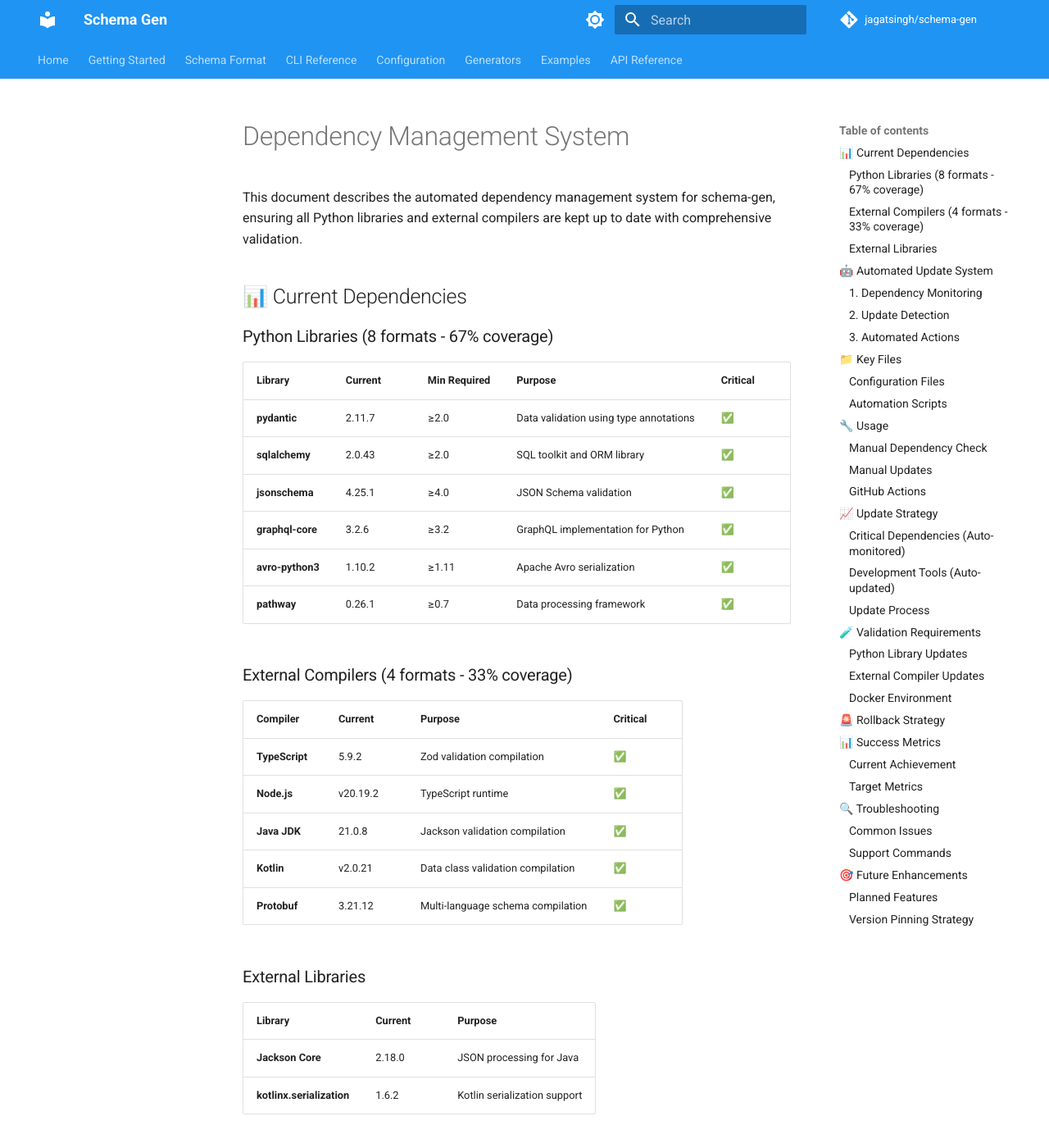
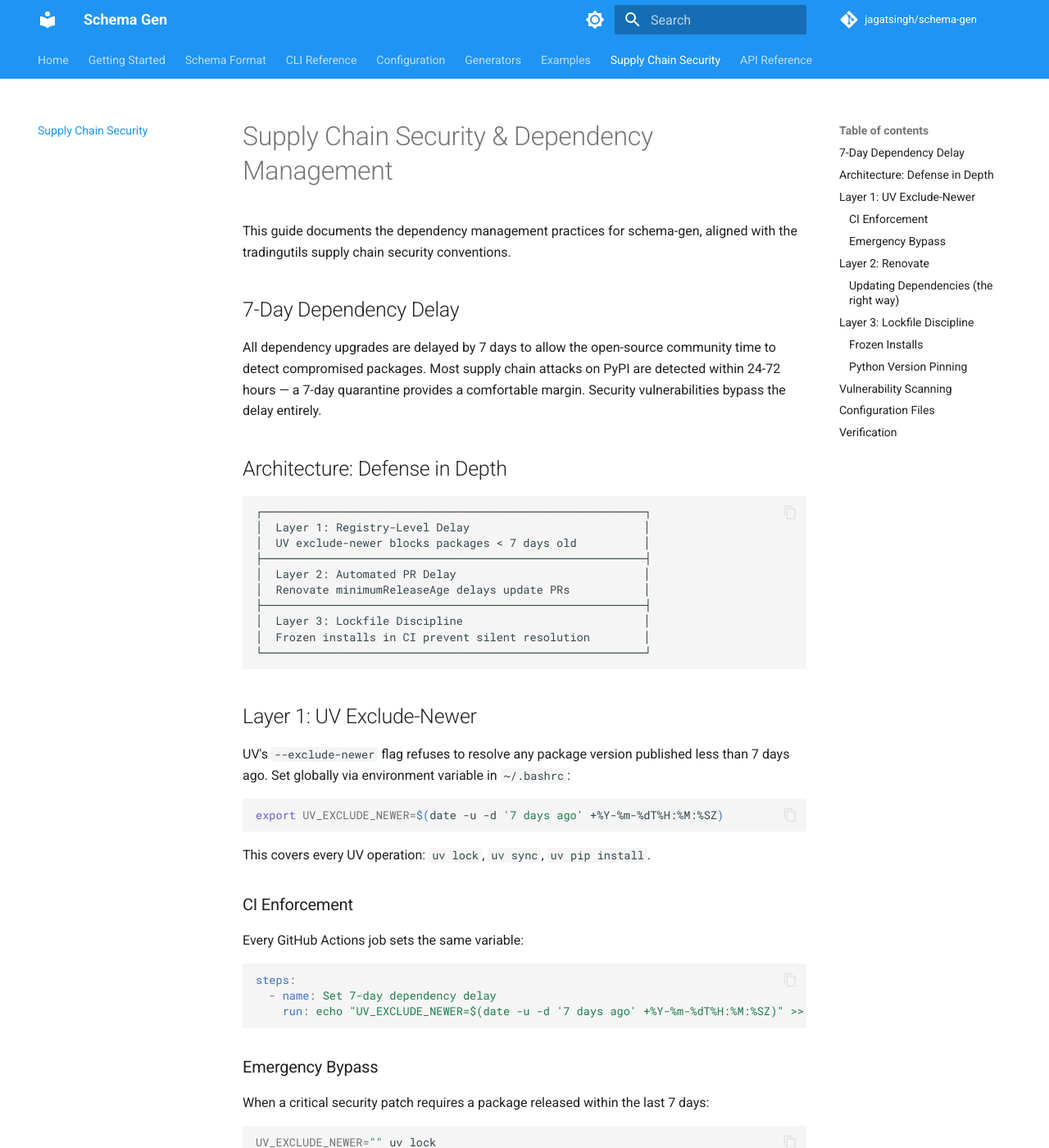
Before and after one commit to jagatsingh/schema-gen, an MkDocs documentation site: the page built from docs/dependency_management.md, in a window 1280 px wide and 1400 px high. Shown: the whole window at 82% size. Built offline with MkDocs 1.6.1 and Material for MkDocs 9.7.7, drawn with Linux system fonts in a browser that asks for light colours; comment, search, counter and statistics services are not loaded; some of the changed text lies outside the part shown.

Commit message:
chore: align supply chain security with tradingutils conventions
- Extend Renovate config from shared github>jagatsingh/tradingutils preset
- Pin Python version to >=3.12,<3.13 (match tradingutils)
- Add uv-secure pre-commit hook for vulnerability scanning
- Replace outdated dependency_management.md with supply chain security doc
- Add Supply Chain Security page to mkdocs nav

Co-Authored-By: Claude Opus 4.6 (1M context) <noreply@anthropic.com>

````diff
--- a/docs/dependency_management.md
+++ b/docs/dependency_management.md
@@ -1,197 +1,146 @@
-# Dependency Management System
+# Supply Chain Security & Dependency Management
 
-This document describes the automated dependency management system for schema-gen, ensuring all Python libraries and external compilers are kept up to date with comprehensive validation.
+This guide documents the dependency management practices for schema-gen, aligned with the tradingutils supply chain security conventions.
 
-## 📊 Current Dependencies
+## 7-Day Dependency Delay
 
-### Python Libraries (8 formats - 67% coverage)
-| Library | Current | Min Required | Purpose | Critical |
-|---------|---------|--------------|---------|----------|
-| **pydantic** | 2.11.7 | ≥2.0 | Data validation using type annotations | ✅ |
-| **sqlalchemy** | 2.0.43 | ≥2.0 | SQL toolkit and ORM library | ✅ |
-| **jsonschema** | 4.25.1 | ≥4.0 | JSON Schema validation | ✅ |
-| **graphql-core** | 3.2.6 | ≥3.2 | GraphQL implementation for Python | ✅ |
-| **avro-python3** | 1.10.2 | ≥1.11 | Apache Avro serialization | ✅ |
-| **pathway** | 0.26.1 | ≥0.7 | Data processing framework | ✅ |
+All dependency upgrades are delayed by 7 days to allow the open-source community time to detect compromised packages. Most supply chain attacks on PyPI are detected within 24-72 hours — a 7-day quarantine provides a comfortable margin. Security vulnerabilities bypass the delay entirely.
 
-### External Compilers (4 formats - 33% coverage)
-| Compiler | Current | Purpose | Critical |
-|----------|---------|---------|----------|
-| **TypeScript** | 5.9.2 | Zod validation compilation | ✅ |
-| **Node.js** | v20.19.2 | TypeScript runtime | ✅ |
-| **Java JDK** | 21.0.8 | Jackson validation compilation | ✅ |
-| **Kotlin** | v2.0.21 | Data class validation compilation | ✅ |
-| **Protobuf** | 3.21.12 | Multi-language schema compilation | ✅ |
+## Architecture: Defense in Depth
 
-### External Libraries
-| Library | Current | Purpose |
-|---------|---------|---------|
-| **Jackson Core** | 2.18.0 | JSON processing for Java |
-| **kotlinx.serialization** | 1.6.2 | Kotlin serialization support |
-
-## 🤖 Automated Update System
-
-### 1. Dependency Monitoring
-- **Schedule**: Weekly checks every Monday at 9 AM UTC
-- **Trigger**: Manual workflow dispatch or file changes
-- **Monitoring**: GitHub Actions workflow `dependency-check.yml`
-
-### 2. Update Detection
-The system checks for updates using:
-- **Python Libraries**: PyPI API for latest versions
-- **External Compilers**: GitHub Releases API and registry APIs
-- **External Libraries**: Maven Central search API
-
-### 3. Automated Actions
-When updates are detected:
-1. **Issue Creation**: Auto-creates/updates GitHub issue with update details
-2. **Version Comparison**: Uses semantic versioning for accurate comparison
-3. **Impact Assessment**: Categorizes updates by criticality
-4. **Testing Validation**: Ensures Docker build still works
-
-## 📁 Key Files
-
-### Configuration Files
-- **`dependencies.json`** - Central dependency configuration
-- **`Dockerfile.validation`** - External compiler versions
-- **`pyproject.toml`** - Python library constraints
-
-### Automation Scripts
-- **`scripts/check_dependency_versions.py`** - Version checking and reporting
-- **`scripts/update_dependencies.py`** - Automated update execution
-- **`.github/workflows/dependency-check.yml`** - CI/CD automation
-
-## 🔧 Usage
-
-### Manual Dependency Check
-```bash
-# Check all dependency versions
-python scripts/check_dependency_versions.py
-
-# Generate detailed report
-python scripts/check_dependency_versions.py > dependency_report.txt
+```
+┌─────────────────────────────────────────────────────────┐
+│  Layer 1: Registry-Level Delay                          │
+│  UV exclude-newer blocks packages < 7 days old          │
+├─────────────────────────────────────────────────────────┤
+│  Layer 2: Automated PR Delay                            │
+│  Renovate minimumReleaseAge delays update PRs           │
+├─────────────────────────────────────────────────────────┤
+│  Layer 3: Lockfile Discipline                           │
+│  Frozen installs in CI prevent silent resolution        │
+└─────────────────────────────────────────────────────────┘
 ```
 
-### Manual Updates
+## Layer 1: UV Exclude-Newer
+
+UV's `--exclude-newer` flag refuses to resolve any package version published less than 7 days ago. Set globally via environment variable in `~/.bashrc`:
+
 ```bash
-# Update dependencies automatically
-python scripts/update_dependencies.py
-
-# Update without Docker build test
-python scripts/update_dependencies.py --no-test
+export UV_EXCLUDE_NEWER=$(date -u -d '7 days ago' +%Y-%m-%dT%H:%M:%SZ)
 ```
 
-### GitHub Actions
-The dependency check workflow runs automatically:
-- **Weekly**: Every Monday at 9 AM UTC
-- **On Changes**: When Dockerfile.validation or pyproject.toml changes
-- **Manual**: Via workflow_dispatch
+This covers every UV operation: `uv lock`, `uv sync`, `uv pip install`.
 
-## 📈 Update Strategy
+### CI Enforcement
 
-### Critical Dependencies (Auto-monitored)
-- **Python validation libraries** - Essential for format validation
-- **External compilers** - Required for compilation testing
-- **Security updates** - Applied immediately
+Every GitHub Actions job sets the same variable:
 
-### Development Tools (Auto-updated)
-- **pytest, ruff, mypy** - Development and testing tools
-- **Non-critical utilities** - Updated automatically
-
-### Update Process
-1. **Detection**: Automated weekly scans
-2. **Validation**: Docker build and validation tests
-3. **Notification**: GitHub issue with update details
-4. **Manual Review**: Human approval for critical updates
-5. **Application**: Automated or manual update application
-
-## 🧪 Validation Requirements
-
-Before applying any dependency updates, the system validates:
-
-### Python Library Updates
-- ✅ Import and basic functionality tests
-- ✅ Generated code syntax validation
-- ✅ Library-specific validation (e.g., Pydantic model creation)
-
-### External Compiler Updates
-- ✅ Compilation success with generated code
-- ✅ Multi-format output validation (Protobuf: Python + C++ + Java)
-- ✅ Library integration (Jackson, kotlinx.serialization)
-
-### Docker Environment
-- ✅ Complete Docker build success
-- ✅ All compiler validation tests pass
-- ✅ Comprehensive format validation (12/12 formats)
-
-## 🚨 Rollback Strategy
-
-If updates cause issues:
-1. **Immediate**: Revert Dockerfile.validation changes
-2. **Testing**: Run validation suite to confirm fix
-3. **Documentation**: Update issue with rollback details
-4. **Investigation**: Analyze compatibility issues
-
-## 📊 Success Metrics
-
-### Current Achievement
-- **Total Formats**: 12
-- **Validation Coverage**: 100% (12/12)
-- **Python Library Coverage**: 67% (8/12 formats)
-- **External Compiler Coverage**: 33% (4/12 formats)
-- **Overall Success Rate**: 100% validation success
-
-### Target Metrics
-- **Update Detection**: < 1 week lag time
-- **Update Application**: < 1 day for critical security updates
-- **Validation Success**: 100% format validation after updates
-- **Docker Build Success**: 100% after dependency changes
-
-## 🔍 Troubleshooting
-
-### Common Issues
-
-**Dependency Check Fails**
-- Check network connectivity to PyPI/GitHub APIs
-- Verify API rate limits not exceeded
-- Review authentication if required
-
-**Docker Build Fails After Update**
-- Check for breaking changes in updated dependencies
-- Verify compatibility between library versions
-- Review Dockerfile syntax for URL/version changes
-
-**Validation Tests Fail**
-- Compare generated code before/after update
-- Check for API changes in updated libraries
-- Validate external compiler compatibility
-
-### Support Commands
-```bash
-# Test current environment
-docker run --rm schema-gen-validation:latest validate-compilers
-
-# Validate specific format
-python scripts/validate_all_formats.py --format pydantic --verbose
-
-# Check Docker build
-docker build -f Dockerfile.validation -t test-build .
+```yaml
+steps:
+  - name: Set 7-day dependency delay
+    run: echo "UV_EXCLUDE_NEWER=$(date -u -d '7 days ago' +%Y-%m-%dT%H:%M:%SZ)" >> $GITHUB_ENV
 ```
 
-## 🎯 Future Enhancements
+### Emergency Bypass
 
-### Planned Features
-- **Automated PRs**: Auto-create pull requests for updates
-- **Security Scanning**: Automated vulnerability detection
-- **Performance Monitoring**: Track validation performance changes
-- **Notification Integration**: Slack/email notifications for updates
+When a critical security patch requires a package released within the last 7 days:
 
-### Version Pinning Strategy
-- **Major versions**: Manual review required
-- **Minor versions**: Automated with validation
-- **Patch versions**: Automated for security fixes
-- **Pre-release versions**: Never automated
+```bash
+UV_EXCLUDE_NEWER="" uv lock
+```
 
----
+Always document the reason for bypassing in the commit message.
 
-**🎉 The dependency management system ensures schema-gen stays current with the latest libraries and compilers while maintaining 100% validation success across all 12 supported formats.**
+## Layer 2: Renovate
+
+schema-gen extends the shared Renovate preset from tradingutils:
+
+```jsonc
+// renovate.json5
+{
+  "extends": ["github>jagatsingh/tradingutils"]
+}
+```
+
+The shared preset enforces:
+
+| Setting | Value | Effect |
+|---------|-------|--------|
+| `minimumReleaseAge` | `7 days` (default) | All packages delayed 7 days |
+| `minimumReleaseAge` (major) | `14 days` | Extra caution for breaking changes |
+| `minimumReleaseAge` (vulnerability) | `0 days` | Security patches immediate |
+
+schema-gen adds project-specific rules on top:
+
+- **Core schema libraries** (pydantic, sqlalchemy, protobuf, etc.) get separate PRs for major updates
+- **Development dependencies** are grouped and auto-merged for patches
+- **GitHub Actions** are pinned by SHA digest
+- **Lock file maintenance** runs weekly
+
+### Updating Dependencies (the right way)
+
+1. **Wait for a Renovate PR** — opens weekly after the 7-day stability period
+2. **Review the PR** — check changelog, breaking changes, CI results
+3. **Merge** — non-major updates auto-merge if CI passes; major updates require manual review
+
+## Layer 3: Lockfile Discipline
+
+### Frozen Installs
+
+All CI workflows use frozen install mode:
+
+```bash
+uv sync --frozen  # Uses committed uv.lock exactly — fails if out of date
+```
+
+This prevents silent resolution of new (potentially malicious) packages.
+
+### Python Version Pinning
+
+Python version is pinned to a minor version range (`>=3.12,<3.13`) to prevent accidental upgrades to untested Python releases.
+
+## Vulnerability Scanning
+
+Security vulnerabilities **bypass all delays**. Detection tools:
+
+| Tool | When it runs | What it checks |
+|------|-------------|----------------|
+| `uv-secure` | Pre-commit hook | PyPI CVEs in `uv.lock` |
+| Renovate vulnerability alerts | Continuous | All ecosystems |
+| GitHub Dependabot alerts | Continuous | Security tab |
+
+The `uv-secure` pre-commit hook runs automatically when `pyproject.toml` or `uv.lock` changes:
+
+```yaml
+# .pre-commit-config.yaml
+- id: uv-secure
+  name: uv-secure vulnerability check
+  entry: bash -c 'uv-secure uv.lock; rc=$?; if [ "$rc" -eq 1 ]; then exit 1; else exit 0; fi'
+  language: system
+  files: '(pyproject\.toml|uv\.lock)$'
+```
+
+## Configuration Files
+
+| File | Purpose |
+|------|---------|
+| `~/.bashrc` | `UV_EXCLUDE_NEWER` environment variable |
+| `renovate.json5` | Renovate config (extends `github>jagatsingh/tradingutils`) |
+| `.github/workflows/*.yml` | CI with `UV_EXCLUDE_NEWER` enforcement |
+| `.pre-commit-config.yaml` | `uv-secure` vulnerability scanning hook |
+| `pyproject.toml` | Python version constraint, dependency pins |
+| `uv.lock` | Committed lockfile for frozen installs |
+
+## Verification
+
+```bash
+# Check UV delay is active
+echo $UV_EXCLUDE_NEWER
+# Should show a date 7 days in the past
+
+# Run vulnerability scan
+uv-secure uv.lock
+
+# Check Renovate config extends shared preset
+grep 'github>jagatsingh/tradingutils' renovate.json5
+```
--- a/mkdocs.yml
+++ b/mkdocs.yml
@@ -14,6 +14,7 @@ nav:
       - Pydantic: generators/pydantic.md
       - Rust (Serde): generators/rust.md
   - Examples: examples.md
+  - Supply Chain Security: dependency_management.md
   - API Reference: api-reference.md
 
 theme:
--- a/pyproject.toml
+++ b/pyproject.toml
@@ -6,7 +6,7 @@ readme = "README.md"
 authors = [
     { name = "Jagat Singh", email = "jagatsingh@gmail.com" }
 ]
-requires-python = ">=3.12"
+requires-python = ">=3.12,<3.13"
 dependencies = [
     "click>=8.3",
     "pydantic>=2.12",
````
Also changed, not shown: .pre-commit-config.yaml (+10 -0 lines), 1 other file.
